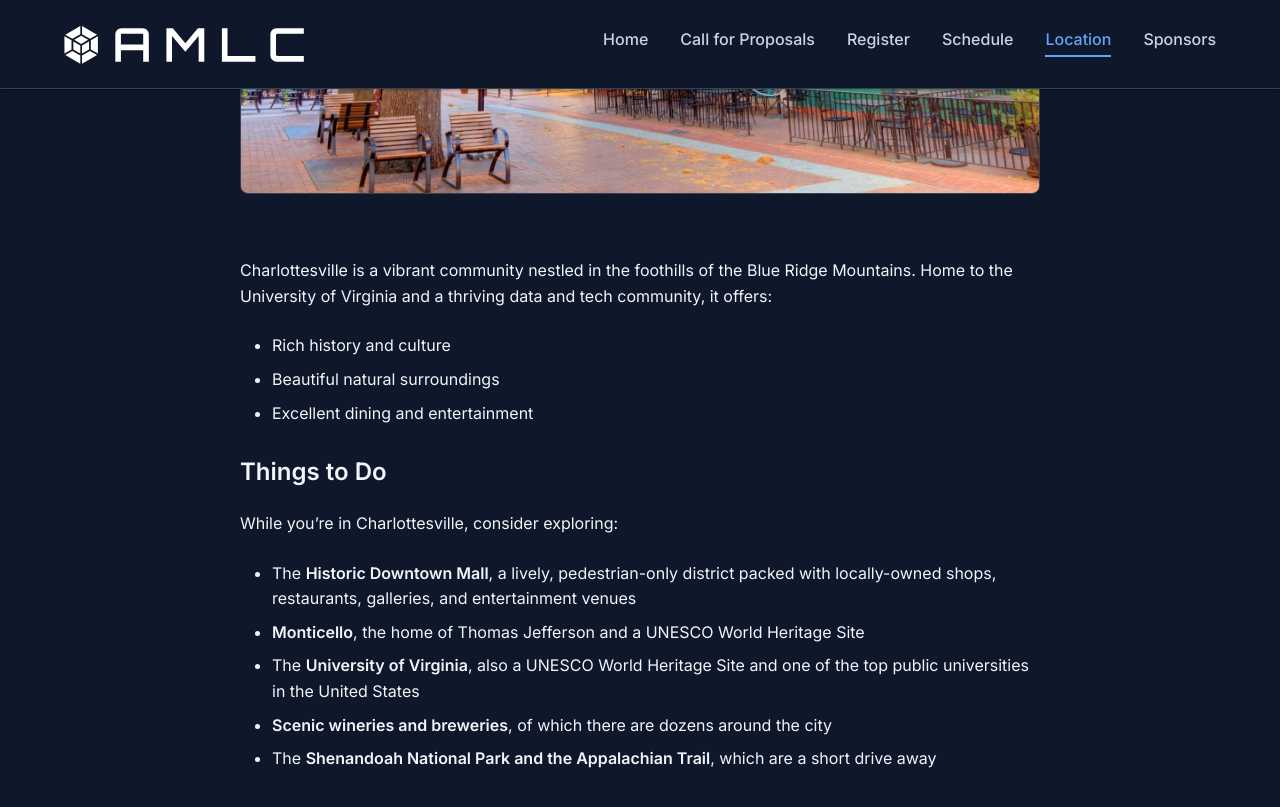
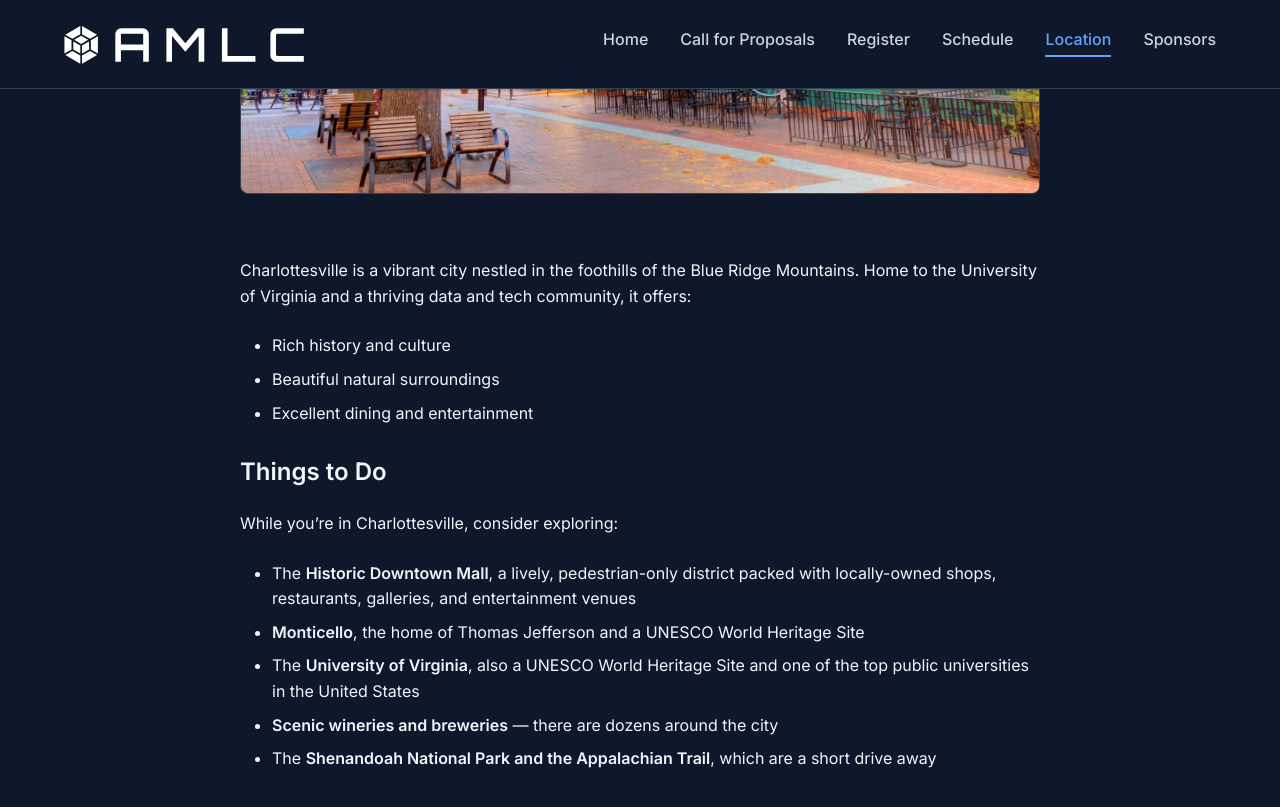
Before and after one commit to pwharrison/amlc-website, a Jekyll site: the page built from 2026/venue.md, in a window 1280 px wide and 900 px high, scrolled down 2205 px. Shown: the top 807 px of the window. Built offline with Jekyll 4.4.1, drawn with Linux system fonts in a browser that asks for light colours.

Commit message:
update text on Location page

```diff
--- a/2026/venue.md
+++ b/2026/venue.md
@@ -51,7 +51,7 @@
   <img src="{{ '/assets/images/downtown-mall.jpg' | relative_url }}" alt="The Downtown Mall in Charlottesville, Virginia">
 </div>
 
-Charlottesville is a vibrant community nestled in the foothills of the Blue Ridge Mountains. Home to the University of Virginia and a thriving data and tech community, it offers:
+Charlottesville is a vibrant city nestled in the foothills of the Blue Ridge Mountains. Home to the University of Virginia and a thriving data and tech community, it offers:
 
 - Rich history and culture
 - Beautiful natural surroundings
@@ -64,5 +64,5 @@
 - The **Historic Downtown Mall**, a lively, pedestrian-only district packed with locally-owned shops, restaurants, galleries, and entertainment venues
 - **Monticello**, the home of Thomas Jefferson and a UNESCO World Heritage Site
 - The **University of Virginia**, also a UNESCO World Heritage Site and one of the top public universities in the United States
-- **Scenic wineries and breweries**, of which there are dozens around the city
+- **Scenic wineries and breweries** — there are dozens around the city
 - The **Shenandoah National Park and the Appalachian Trail**, which are a short drive away
```
